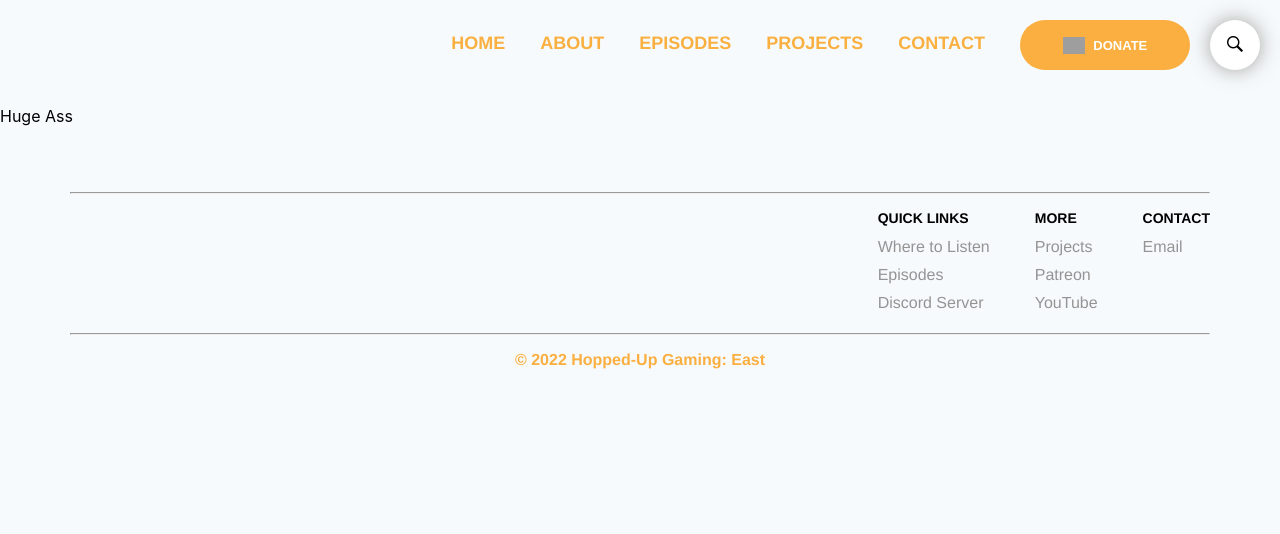
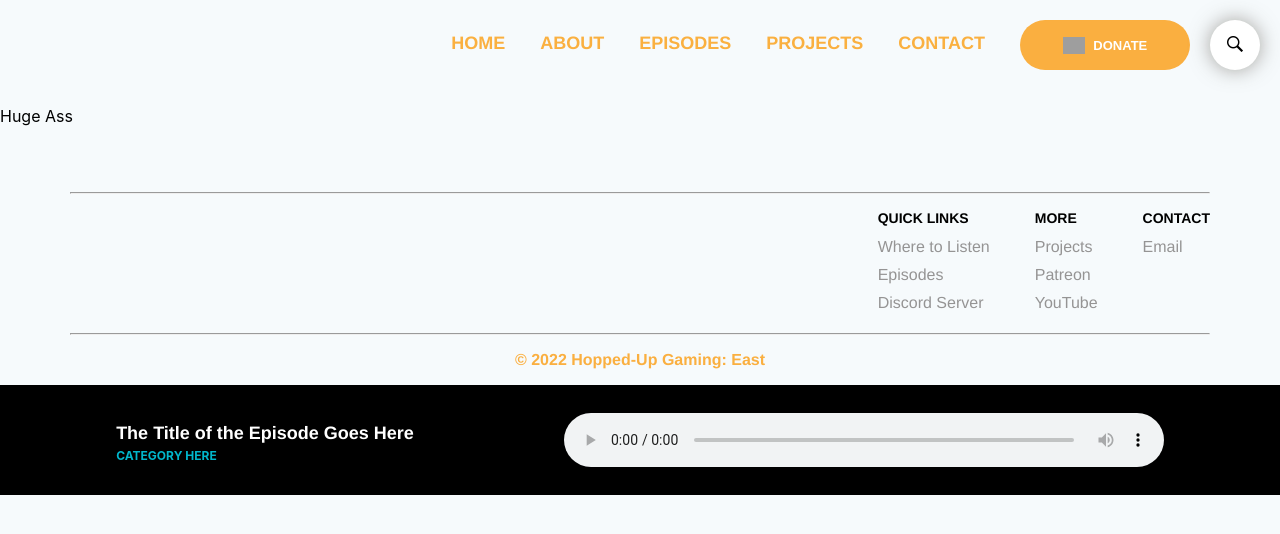
Before and after one commit to oakeef/huge_website, a React (Create React App) app: page /HugeAss in a window 1280 px wide. Shown: the top 534 px of the page. Built offline with nearby package versions, Linux system fonts and the light colour scheme; grey boxes are pictures that could not be loaded; a web font is replaced by a local one.

Commit message:
moved playback out to app so that it would render below the footer and be stuck to the very bottom of the page. Added a TODO

```diff
--- a/src/App.js
+++ b/src/App.js
@@ -10,6 +10,7 @@ import BeerGoggles from "./Pages/BeerGoggles/BeerGoggles";
 import HugeAss from "./Pages/HugeAss/HugeAss";
 import Footer from "./Components/Footer/Footer";
 import Episodes from "./Pages/Episodes/Episodes";
+import Playback from "./Components/Playback/Playback";
 
 export default function App() {
     return (
@@ -28,6 +29,7 @@ export default function App() {
                     <Route path="HugeAss" element={<HugeAss />} />
                 </Routes>
                 <Footer />
+                <Playback />
             </BrowserRouter>
         </>
     );
--- a/src/Components/Playback/Playback.js
+++ b/src/Components/Playback/Playback.js
@@ -5,6 +5,7 @@ export default function Playback(props) {
     const { podcastEpisodes } = props;
     console.log(podcastEpisodes);
     return (
+        //TODO: add X button to playback
         <div className="playbackContainer">
             <div className="playbackInnerContainer">
                 <div className="playbackEpInfo">
--- a/src/Pages/Home/Home.js
+++ b/src/Pages/Home/Home.js
@@ -4,7 +4,6 @@ import ListenOn from "../../Components/ListenOn/ListenOn";
 import LatestEpisodes from "../../Components/LatestEpisodes/LatestEpisodes";
 import HostsSection from "../../Components/HostsSection/HostsSection";
 import Patreon from "../../Components/Patreon/Patreon";
-import Playback from "../../Components/Playback/Playback";
 import axios from "axios";
 
 var XMLParser = require("react-xml-parser");
@@ -106,9 +105,6 @@ export default function Home() {
             )}
             <HostsSection />
             <Patreon />
-            {podcastEpisodes.length > 0 && (
-                <Playback podcastEpisodes={podcastEpisodes} />
-            )}
         </>
     );
 }
```
